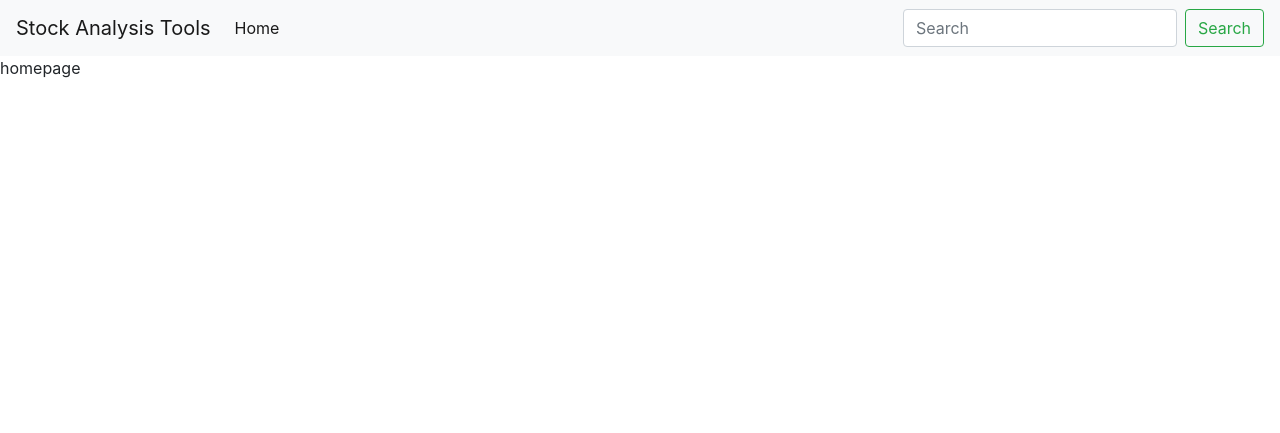
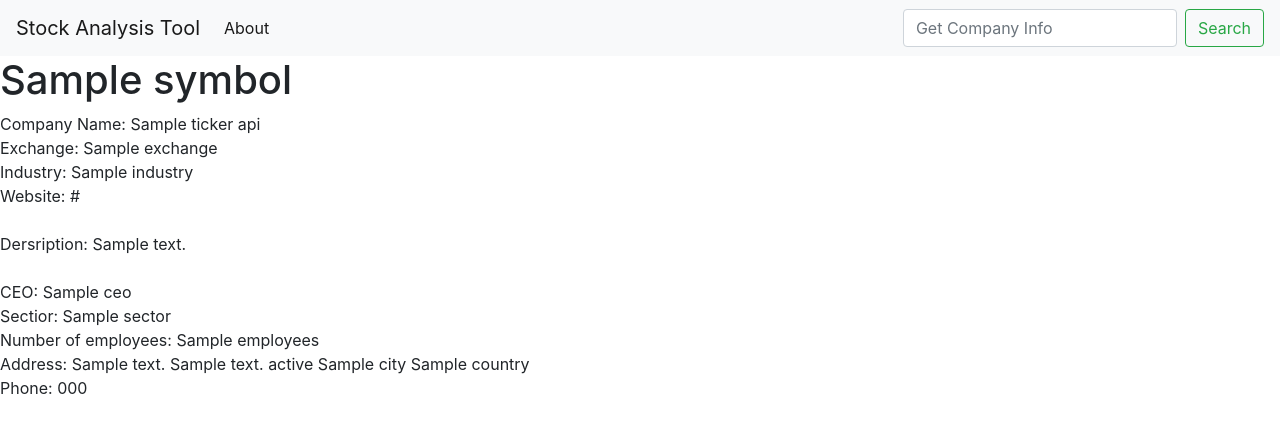
Before and after one commit to Linh-T-Pham/Stock-Analysis-Tool, a Flask app: template templates/homepage.html in a window 1280 px wide. Shown: the top 433 px of the page. Run offline with Flask 2, Linux system fonts and the light colour scheme; the template is opened without the code that fills it: most values are stand-ins (such as "Sample title", 1, 10 or a date in 2020); some libraries are stand-ins or nearby versions.

Commit message:
Created homepage which has company information

```diff
--- a/templates/base.html
+++ b/templates/base.html
@@ -1,3 +1,5 @@
+
+<!DOCTYPE html>
 
 <html lang="en">
   <head>
@@ -5,14 +7,24 @@
     <meta charset="utf-8">
     <meta name="viewport" content="width=device-width, initial-scale=1, shrink-to-fit=no">
 
+    <!-- Style -->
+  <link href="/static/style.css" rel="stylesheet"></link>
+  <link href="http://fonts.googleapis.com/css?family=Raleway" rel="stylesheet" type="text/css">
+  <!-- Javascript Imports -->
+
+  <script src="https://cdnjs.cloudflare.com/ajax/libs/moment.js/2.24.0/moment.js" integrity="sha256-H9jAz//QLkDOy/nzE9G4aYijQtkLt9FvGmdUTwBk6gs=" crossorigin="anonymous"></script>
+  <script src="https://cdnjs.cloudflare.com/ajax/libs/Chart.js/2.2.1/Chart.js"></script>
+
     <!-- Bootstrap CSS -->
     <link rel="stylesheet" href="https://stackpath.bootstrapcdn.com/bootstrap/4.3.1/css/bootstrap.min.css" integrity="sha384-ggOyR0iXCbMQv3Xipma34MD+dH/1fQ784/j6cY/iJTQUOhcWr7x9JvoRxT2MZw1T" crossorigin="anonymous">
+
+    <title>{% block title %}STOCK ANALYSIS{% endblock %}</title>
 <!--
   <title>Hello, world!</title> -->
   </head>
   <body>
     <nav class="navbar navbar-expand-lg navbar-light bg-light">
-  <a class="navbar-brand" href="/">Stock Analysis Tools</a>
+  <a class="navbar-brand" href="/">Stock Analysis Tool</a>
   <button class="navbar-toggler" type="button" data-toggle="collapse" data-target="#navbarSupportedContent" aria-controls="navbarSupportedContent" aria-expanded="false" aria-label="Toggle navigation">
     <span class="navbar-toggler-icon"></span>
   </button>
@@ -20,12 +32,12 @@
   <div class="collapse navbar-collapse" id="navbarSupportedContent">
     <ul class="navbar-nav mr-auto">
       <li class="nav-item active">
-        <a class="nav-link" href="#">Home <span class="sr-only">(current)</span></a>
+        <a class="nav-link" href="#">About<span class="sr-only">(current)</span></a>
       </li>
 
     </ul>
-    <form class="form-inline my-2 my-lg-0">
-      <input class="form-control mr-sm-2" type="search" placeholder="Search" aria-label="Search">
+    <form action ="/about" class="form-inline my-2 my-lg-0" method="GET">
+      <input class="form-control mr-sm-2" type="search" placeholder="Get Company Info" aria-label="Search" name="ticker">
       <button class="btn btn-outline-success my-2 my-sm-0" type="submit">Search</button>
     </form>
   </div>
@@ -33,35 +45,17 @@
 
     <!-- Optional JavaScript -->
     <!-- jQuery first, then Popper.js, then Bootstrap JS -->
-    <script src="https://code.jquery.com/jquery-3.3.1.slim.min.js" integrity="sha384-q8i/X+965DzO0rT7abK41JStQIAqVgRVzpbzo5smXKp4YfRvH+8abtTE1Pi6jizo" crossorigin="anonymous"></script>
+    <script
+  src="https://code.jquery.com/jquery-3.4.1.js"
+  integrity="sha256-WpOohJOqMqqyKL9FccASB9O0KwACQJpFTUBLTYOVvVU="
+  crossorigin="anonymous"></script>
     <script src="https://cdnjs.cloudflare.com/ajax/libs/popper.js/1.14.7/umd/popper.min.js" integrity="sha384-UO2eT0CpHqdSJQ6hJty5KVphtPhzWj9WO1clHTMGa3JDZwrnQq4sF86dIHNDz0W1" crossorigin="anonymous"></script>
-    <script src="https://stackpath.bootstrapcdn.com/bootstrap/4.3.1/js/bootstrap.min.js" integrity="sha384-JjSmVgyd0p3pXB1rRibZUAYoIIy6OrQ6VrjIEaFf/nJGzIxFDsf4x0xIM+B07jRM" crossorigin="anonymous"></script>
-    <link href="/static/style.css" rel="stylesheet"></link>
-    <link href="http://fonts.googleapis.com/css?family=Raleway" rel="stylesheet" type="text/css">
+
+
+    {% block content %}
+    <!--   BODY CONTENT GOES HERE -->
+    {% endblock %}
 
 
   </body>
 </html>
-
-
-
-<!DOCTYPE html>
-<html>
-<head>
-  <title>{% block title %}TITLE GOES HERE{% endblock %}</title>
-  <!-- Style -->
-  <link href="/static/style.css" rel="stylesheet"></link>
-  <link href="http://fonts.googleapis.com/css?family=Raleway" rel="stylesheet" type="text/css">
-  <!-- Javascript Imports -->
-  <script src="https://code.jquery.com/jquery.js"></script>
-  <script src="https://cdnjs.cloudflare.com/ajax/libs/Chart.js/2.2.1/Chart.js"></script>
-</head>
-<body>
-  {% block content %}
-
-<!--   BODY CONTENT GOES HERE -->
-
-  {% endblock %}
-  <footer></footer>
-</body>
-</html>
--- a/templates/homepage.html
+++ b/templates/homepage.html
@@ -1,5 +1,20 @@
 {% extends 'base.html' %} {% block content %}
 
-<div>homepage</div>
+
+<h1> {{ ticker_api.symbol }}</h1>
+Company Name: {{ ticker_api.companyName }}<br>
+Exchange: {{ ticker_api.exchange}}<br>
+Industry: {{ ticker_api.industry}}<br>
+Website: {{ ticker_api.website}}<br><br>
+Dersription: {{ ticker_api.description}}<br><br>
+CEO: {{ ticker_api.CEO}}<br>
+Sectior: {{ ticker_api.sector}}<br>
+Number of employees: {{ ticker_api.employees}}<br>
+Address: {{ ticker_api.address}}
+{{ ticker_api.address2 }}
+{{ ticker_api.state }}
+{{ ticker_api.city }}
+{{ ticker_api.country }}<br>
+Phone: {{ ticker_api.phone }}
 
 {% endblock %}
```
Also changed, not shown: templates/charts.html (+47 -4 lines).
